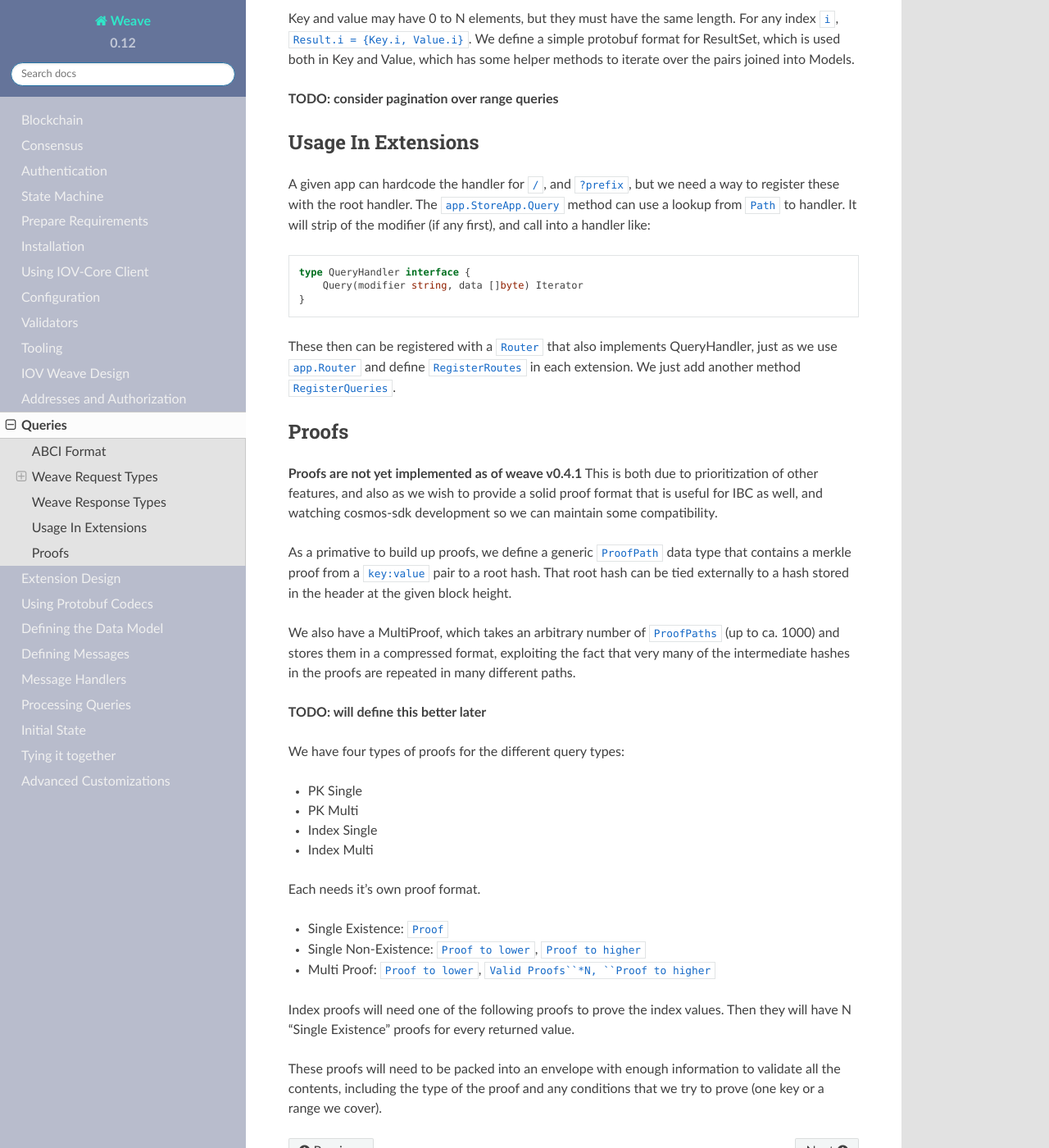
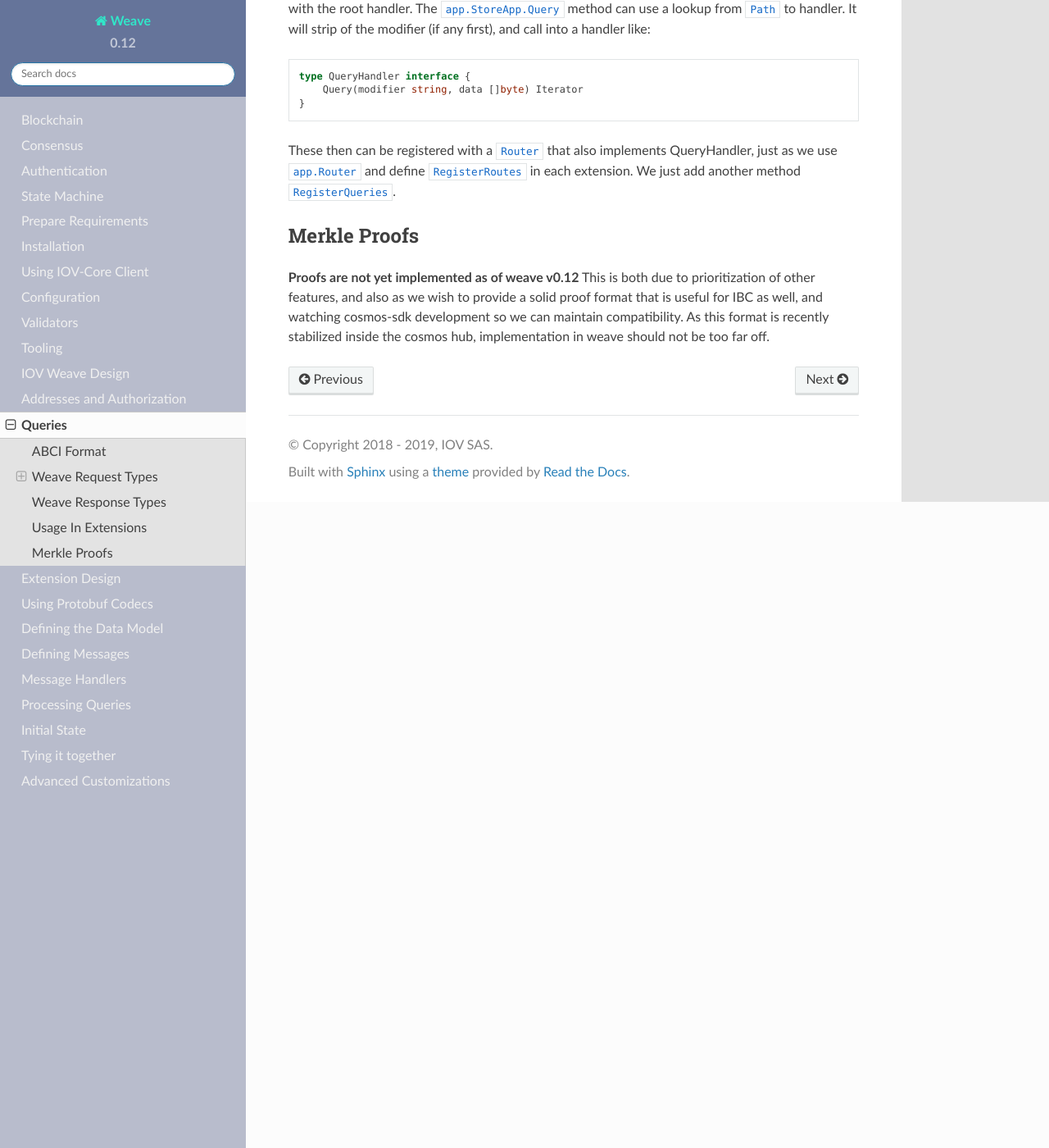
Before and after one commit to iov-one/weave, a Sphinx documentation site: the page built from docs/design/queries.rst, in a window 1280 px wide and 1400 px high, scrolled down 2578 px. Shown: the whole window at 82% size. Built offline with Sphinx 7.4.7 and the Read the Docs theme 2.0.0, drawn with Linux system fonts in a browser that asks for light colours; formulas are drawn with MathJax 3; some of the changed text lies outside the part shown.

Commit message:
Clean up design permissions and queries

```diff
--- a/docs/design/queries.rst
+++ b/docs/design/queries.rst
@@ -88,34 +88,26 @@
 that behavior:
 
 * ``?prefix`` => ``Data`` is a raw prefix (query returns N results, all items that start with this prefix)
-* ``?range`` => ``Data`` is a serialized ``RangeQuery``, query returns N results as with ``prefix``
 
 Examples
 --------
 
-``cash.NewBucket`` registered under path ``wallet`` and has a ``name``
-index to query wallets based on a self-defined name string.
+`namecoin.NewWalletBucket <https://github.com/iov-one/weave/blob/master/x/namecoin/wallet.go#L107-L113>`__
+adds and a ``name`` field to the account, along with a secondary index.
+It is `registered under /wallets <https://github.com/iov-one/weave/blob/master/x/namecoin/handler.go#L52-L57>`__
+in the QueryHandler.
 
 Path: ``/``, Data: ``0123456789`` (hex):
   db.Get(``0123456789``)
 
 Path: ``/wallets``, Data: ``00CAFE00`` (hex):
-  cash.NewBucket().Get(``00CAFE00``)
+  namecoin.NewWalletBucket().Get(``00CAFE00``)
 
 Path: ``/wallets/name``, Data: "John" (raw):
-  cash.NewBucket().Index("name").Get("John")
+  namecoin.NewWalletBucket().Index("name").Get("John")
 
 Path: ``/?prefix``, Data: ``0123456789`` (hex):
   db.Iterator(``0123456789``, ``012345678A``)
-
-Path: ``/wallets?range``, Data: ``complex type to be defined``:
-  cash.NewBucket().Iterator(``start``, ``end``)
-
-Note that if we have a numeric index, the range query could be
-easily be used to generate ``<``, ``<=``, ``>``, ``>=``, and
-``BETWEEN`` queries over those values. Range is currently
-not implemented as of weave v0.4.1, but will be added as
-soon as there is a clear use case.
 
 Weave Response Types
 ====================
@@ -135,8 +127,6 @@
 We define a simple protobuf format for ResultSet, which is
 used both in Key and Value, which has some helper methods
 to iterate over the pairs joined into Models.
-
-**TODO: consider pagination over range queries**
 
 Usage In Extensions
 ===================
@@ -158,45 +148,13 @@
 define ``RegisterRoutes`` in each extension. We just add
 another method ``RegisterQueries``.
 
-Proofs
-======
+Merkle Proofs
+=============
 
-**Proofs are not yet implemented as of weave v0.4.1**
+**Proofs are not yet implemented as of weave v0.12**
 This is both due to prioritization of other features,
 and also as we wish to provide a solid proof format that is
 useful for IBC as well, and watching cosmos-sdk development
-so we can maintain some compatibility.
-
-As a primative to build up proofs, we define a generic ``ProofPath``
-data type that contains a merkle proof from a ``key:value`` pair to
-a root hash. That root hash can be tied externally to a hash
-stored in the header at the given block height.
-
-We also have a MultiProof, which takes an arbitrary number of
-``ProofPaths`` (up to ca. 1000) and stores them in a compressed format,
-exploiting the fact that very many of the intermediate hashes in
-the proofs are repeated in many different paths.
-
-**TODO: will define this better later**
-
-We have four types of proofs for the different query types:
-
-* PK Single
-* PK Multi
-* Index Single
-* Index Multi
-
-Each needs it's own proof format.
-
-* Single Existence: ``Proof``
-* Single Non-Existence: ``Proof to lower``, ``Proof to higher``
-* Multi Proof: ``Proof to lower``, ``Valid Proofs``*N, ``Proof to higher``
-
-Index proofs will need one of the following proofs to prove the
-index values. Then they will have N "Single Existence" proofs for
-every returned value.
-
-These proofs will need to be packed into an envelope with enough
-information to validate all the contents, including the type of
-the proof and any conditions that we try to prove (one key or
-a range we cover).
+so we can maintain compatibility. As this format is recently
+stabilized inside the cosmos hub, implementation in weave
+should not be too far off.
```
Also changed, not shown: docs/design/permissions.rst (+9 -12 lines).
